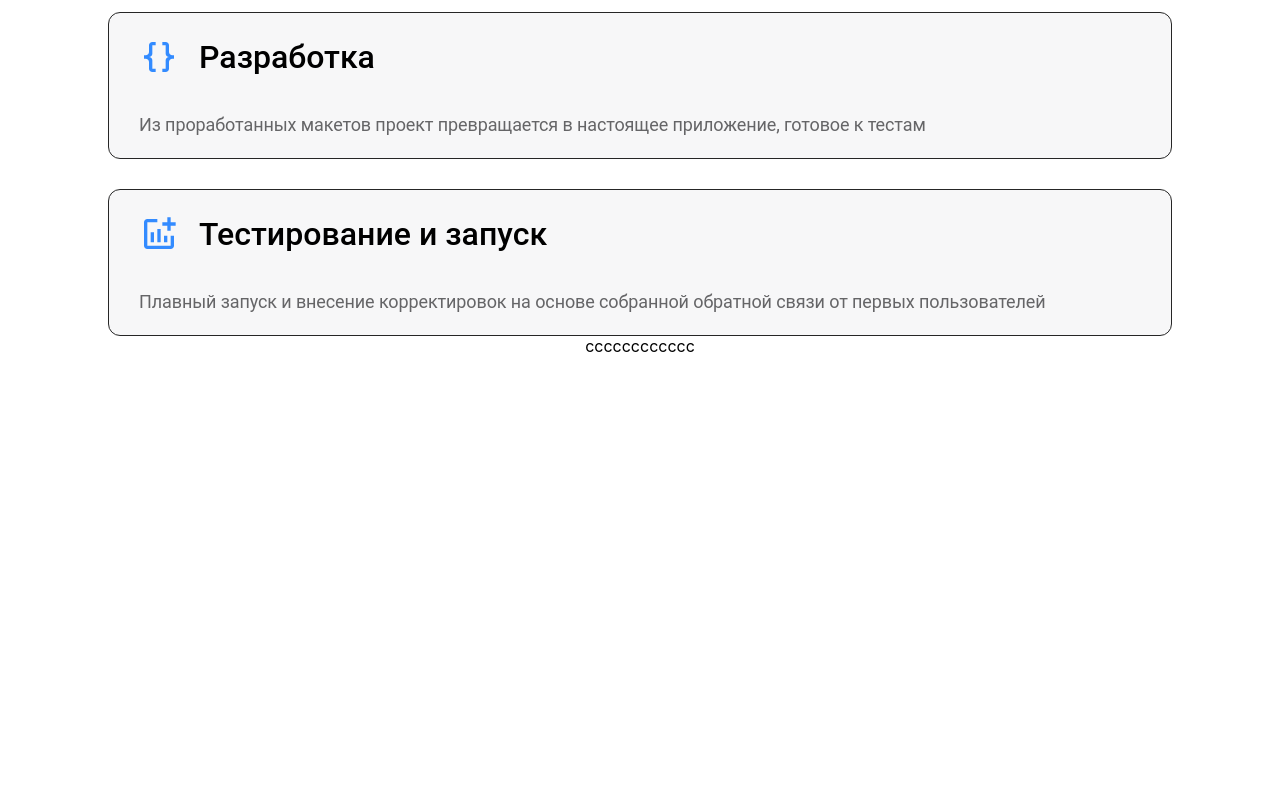
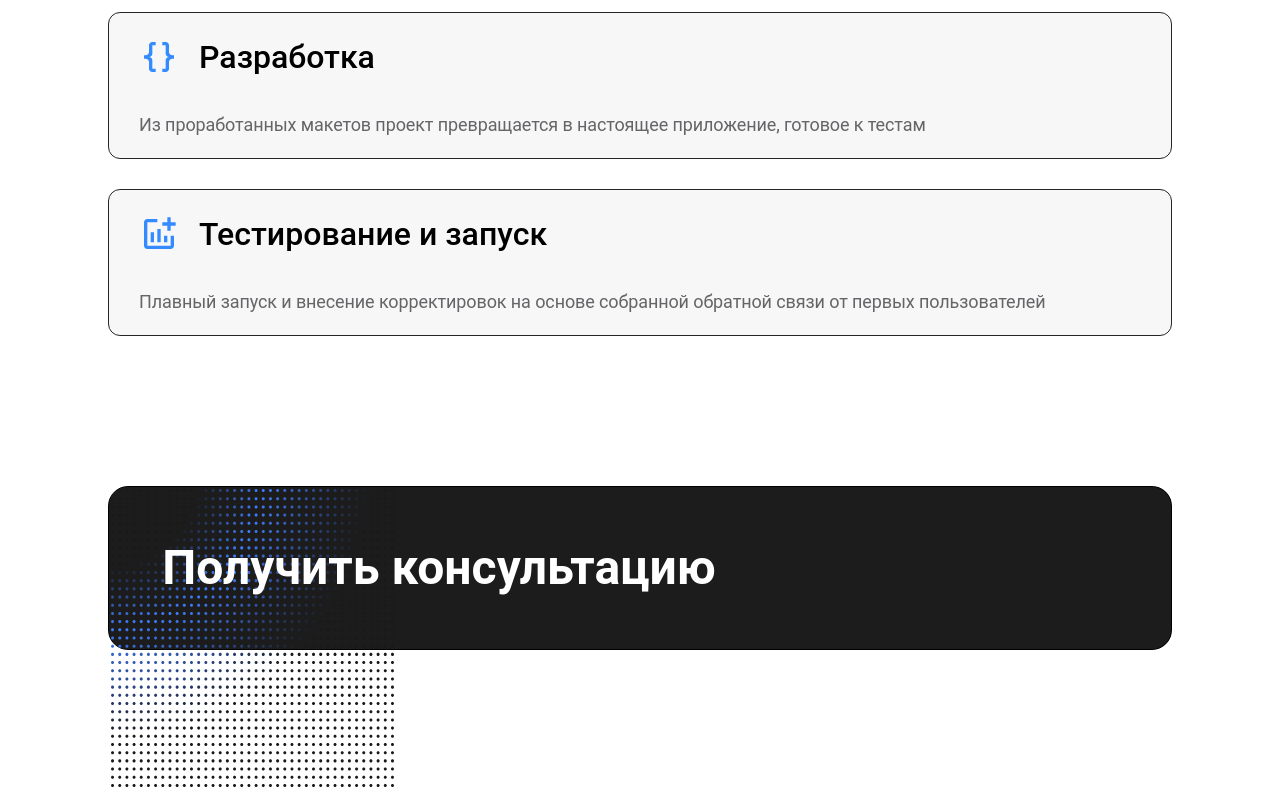
Before and after one commit to kulichkov21/finul, a React (Create React App) app: page / in a window 1280 px wide. Shown: the part 3671-4471 px from the top of the page. Before the commit the page ends 4027 px from the top, so only its background shows below. Built offline with nearby package versions, Linux system fonts and the light colour scheme.

Commit message:
new features

```diff
--- a/src/components/get-consultation/GetConsultation.module.scss
+++ b/src/components/get-consultation/GetConsultation.module.scss
@@ -1,5 +1,51 @@
+@import "src/variables";
+
 .container {
   width: 100%;
   display: flex;
   justify-content: center;
+
+  .content {
+    position: relative;
+    margin: $defaultVerticalDistancePx 8.4375vw;
+    max-width: $maxCiteWidthPx;
+    width: 100%;
+    padding: 80px;
+    border-radius: 20px;
+    border: 1px solid;
+    z-index: 1;
+    background: linear-gradient(0deg, #1C1C1C, #1C1C1C), linear-gradient(267.5deg, #1C1C1C 40.67%, rgba(28, 28, 28, 0) 99.81%);
+
+    &::before {
+      content: '';
+      position: absolute;
+      top: 0;
+      left: 0;
+      right: 0;
+      height: 10px;
+      width: 10px;
+      clip-path: polygon(100% 0, 0% 100%, 0 0);
+      background-color: white;
+    }
+
+    @include for-size(xxl) {
+      padding: 4.166vw;
+    }
+
+    .dots {
+      position: absolute;
+      top: 2px;
+      left: 2px;
+      z-index: -1;
+    }
+
+    .header {
+      @include h1();
+      color: white;;
+    }
+  }
+
+  .get-consultation {
+
+  }
 }
--- a/src/components/get-consultation/GetConsultation.tsx
+++ b/src/components/get-consultation/GetConsultation.tsx
@@ -1,11 +1,19 @@
 import React from "react";
 import styles from './GetConsultation.module.scss';
+import dots from "../../assets/img/dots2.svg";
 
 export default class GetConsultation extends React.Component<any, any> {
 
     render() {
         return (
-            <section className={styles.container}>cccccccccccc</section>
+            <section className={styles.container}>
+                <div className={styles.content}>
+                    <img className={styles.dots} src={dots} alt="dots"/>
+                    <h2 className={styles.header}>Получить консультацию</h2>
+                    <div >
+                    </div>
+                </div>
+            </section>
         );
     }
 }
--- a/src/components/projects/Projects.module.scss
+++ b/src/components/projects/Projects.module.scss
@@ -7,6 +7,10 @@
   display: flex;
   justify-content: center;
   background: linear-gradient(white 18%, #3363FF08 18% 100%);
+
+  //@include for-size(xxl) {
+  //  margin-top: $defaultVerticalDistanceVw;
+  //}
 
   @include for-size(xl) {
     background: linear-gradient(white 17%, #3363FF08 17% 100%);
@@ -21,7 +25,6 @@
   }
 
   .content {
-    margin: 0 auto;
     margin: 0 8.4375vw;
     max-width: $maxCiteWidthPx;
     width: 100%;
```
Also changed, not shown: src/assets/img/dots2.svg (added).
